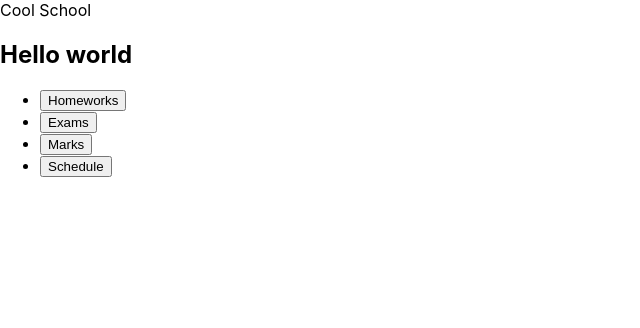
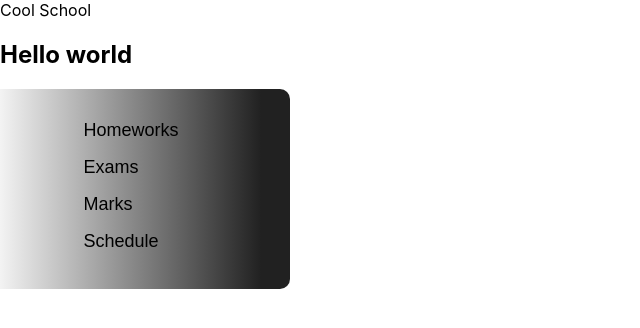
Before and after one commit to NGergely7712/chalk-code-front, a React (Create React App) app: page / in a window 1280 px wide. Shown: the top 328 px of the page, without its empty margins (0-640 px from the left). Built offline with nearby package versions, Linux system fonts and the light colour scheme.

Commit message:
feat: sidebar design changes

```diff
--- a/src/App.css
+++ b/src/App.css
@@ -36,3 +36,36 @@
         transform: rotate(360deg);
     }
 }
+
+#sidebar {
+    overflow: hidden;
+    line-break: auto;
+    min-height: 100%;
+    float: left;
+    width: 290px;
+    padding-bottom: 20px;
+    border-bottom-right-radius: 10px;
+    border-top-right-radius: 10px;
+    background: linear-gradient(to right, rgba(137, 137, 137, 0.1), #212121 90%);
+}
+
+#sidebar li {
+    margin-left: 15%;
+    list-style: none;
+}
+
+#sidebar .sidebar-buttons {
+    font-size: large;
+    padding-top: 15px;
+    border: none;
+    background: none;
+    text-align: center;
+}
+
+#sidebar .sidebar-buttons:hover {
+    color: blue;
+}
+
+#sidebar .sidebar-buttons:active {
+    color: red;
+}
--- a/src/Components/scripts.js
+++ b/src/Components/scripts.js
@@ -1,3 +1,23 @@
+function homework() {
+    let body = document.getElementById("content-body");
+    body.innerText = "homework";
+}
+
+function exam() {
+    let body = document.getElementById("content-body");
+    body.innerText = "exam";
+}
+
+function mark() {
+    let body = document.getElementById("content-body");
+    body.innerText = "mark";
+}
+
+function schedule() {
+    let body = document.getElementById("content-body");
+    body.innerText = "schedule";
+}
+
 function addEventListenersToButtons() {
     for (let element of document.getElementsByClassName("sidebar-buttons")) {
         console.log(element)
@@ -28,26 +48,6 @@ function addEventListenersToButtons() {
     }
 }
 
-function homework() {
-    let body = document.getElementById("content-body");
-    body.innerText = "homework";
-}
-
-function exam() {
-    let body = document.getElementById("content-body");
-    body.innerText = "exam";
-}
-
-function mark() {
-    let body = document.getElementById("content-body");
-    body.innerText = "mark";
-}
-
-function schedule() {
-    let body = document.getElementById("content-body");
-    body.innerText = "schedule";
-}
-
 function script() {
     return addEventListenersToButtons();
 }
--- a/src/Components/sidebar.js
+++ b/src/Components/sidebar.js
@@ -2,7 +2,7 @@ import React from 'react'
 
 function sidebar() {
     return (
-        <div>
+        <div id="sidebar">
             <ul>
                 <li>
                     <button className="sidebar-buttons" id="homework">Homeworks</button>
```
Lines whose indentation alone changed are shown as unchanged.
